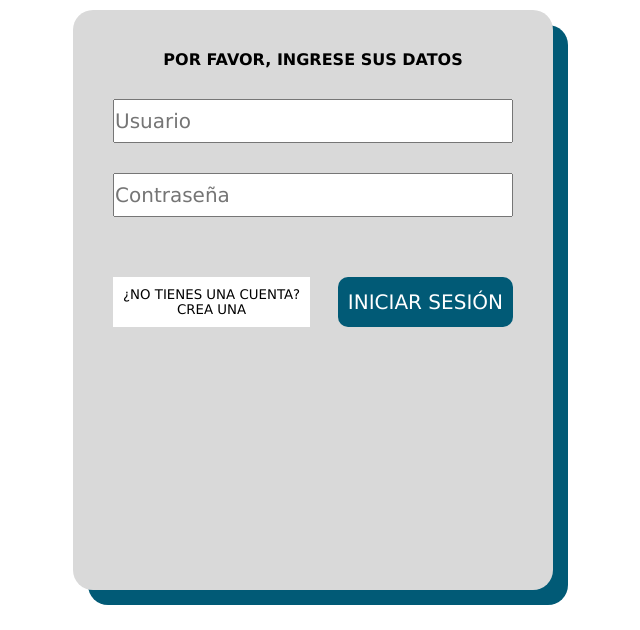
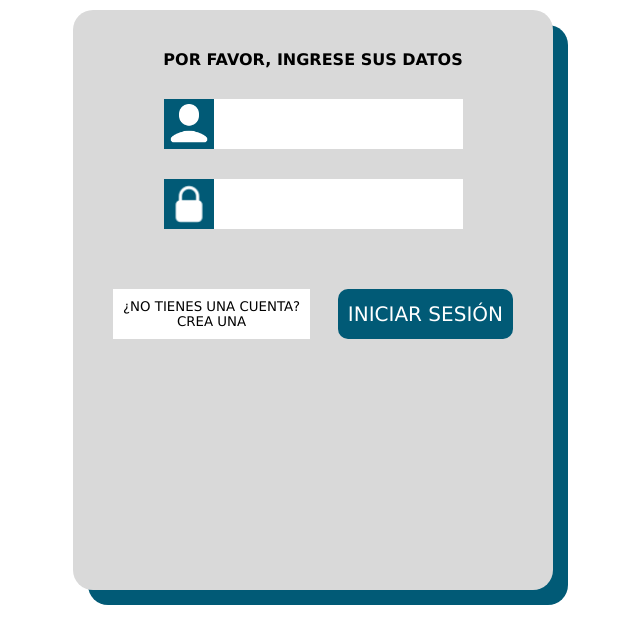
Before and after one commit to LucasDLabo/ProyectoFacultad, a PHP site: page /LoginPage.html in a window 1280 px wide. Shown: the part 120-750 px from the top of the page, without its empty margins (327-967 px from the left). Run offline with PHP 8.4, Linux system fonts and the light colour scheme.

Commit message:
Se elimino el borde de los inputs + Se agregaron respectivas imagenes al lado de cada input + Se eliminaron los placeholders

```diff
--- a/LoginPage.html
+++ b/LoginPage.html
@@ -16,8 +16,14 @@
         <div class="boxForm">
             <form action="" method="post" class="formulario">
                 <p>POR FAVOR, INGRESE SUS DATOS</p>
-                <input type="text" placeholder="Usuario">
-                <input type="password" name="" id="" placeholder="Contraseña">
+                <div class="boxUser">
+                    <img src="img/LoginPage/iconUser.png" alt="">
+                    <input type="text" >
+                </div>
+                <div class="boxUser">
+                    <img src="img/LoginPage/iconPassword.png" alt="">
+                    <input type="password" name="" id="" >
+                </div>
                 <div class="formBotones">
                     <button>¿NO TIENES UNA CUENTA? <br>CREA UNA</button>
                     <input type="submit" value="INICIAR SESIÓN">
--- a/css/style.css
+++ b/css/style.css
@@ -61,3 +61,20 @@ nav{
     height: 100%;
     background-color: white;
 }
+.boxUser{
+    display: flex;
+    /* background-color: red; */
+    align-items: center;
+    width: auto;
+    height: auto;
+    justify-content: center;
+}
+.boxUser img{
+    background-color: #015A76;
+    width: 50px;
+    height: 50px;
+}
+.boxUser input{
+    height: 50px;
+    border: none;
+}
```
Also changed, not shown: img/LoginPage/iconMail.png (added), img/LoginPage/iconPassword.png (added), img/LoginPage/iconUser.png (added).
